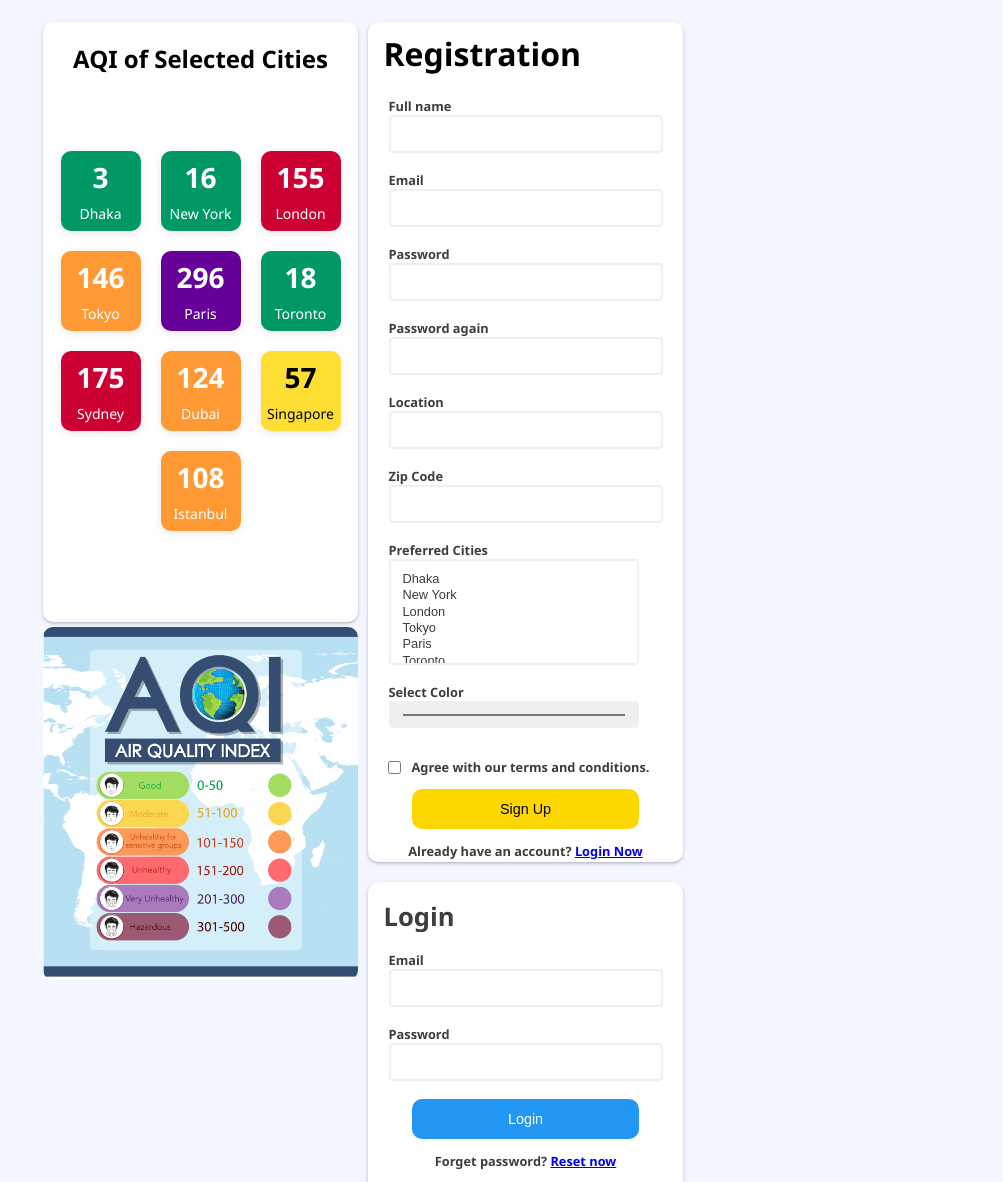
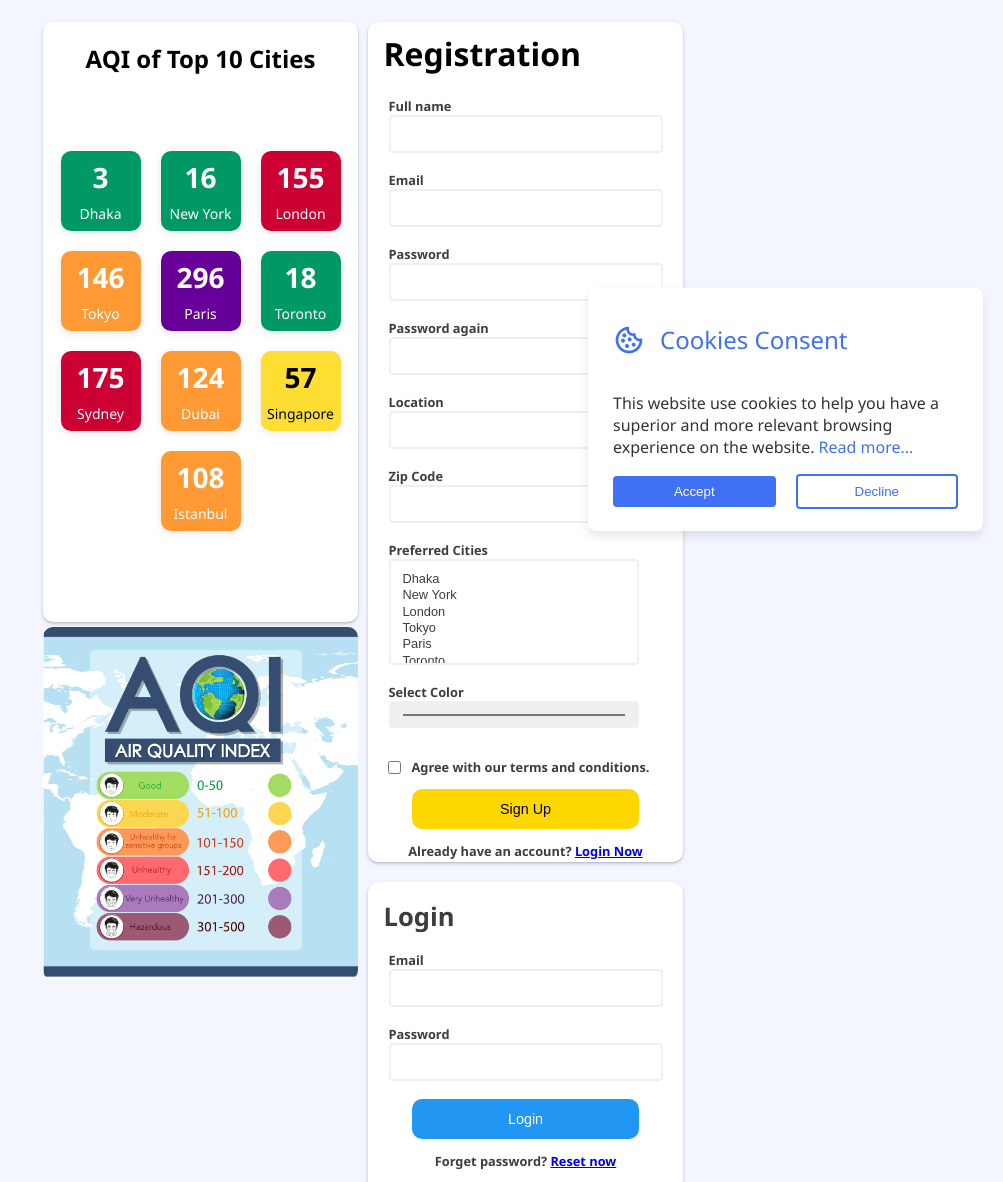
Before and after one commit to tasmim-tahsin/web_tech, a PHP site: page / in a window 1280 px wide. Shown: the part 259-1441 px from the top of the page, without its empty margins (277-1280 px from the left). Run offline with PHP 8.4, Linux system fonts and the light colour scheme.

Commit message:
cookie box added

```diff
--- a/JS/aqi.js
+++ b/JS/aqi.js
@@ -14,7 +14,7 @@ function getAQIColorClass(aqi) {
     const heading = document.getElementById('aqiHeading');
 
     container.innerHTML = '';
-    heading.innerHTML = 'AQI of Selected Cities';
+    heading.innerHTML = 'AQI of Top 10 Cities';
 
     cityList.forEach(city => {
         const aqi = Math.floor(Math.random() * 320);
--- /dev/null
+++ b/JS/cookie.js
@@ -0,0 +1,23 @@
+const cookieBox = document.querySelector(".wrapper"),
+  buttons = document.querySelectorAll(".button");
+
+const executeCodes = () => {
+  //if cookie contains codinglab it will be returned and below of this code will not run
+  if (document.cookie.includes("codinglab")) return;
+  cookieBox.classList.add("show");
+
+  buttons.forEach((button) => {
+    button.addEventListener("click", () => {
+      cookieBox.classList.remove("show");
+
+      //if button has acceptBtn id
+      if (button.id == "acceptBtn") {
+        //set cookies for 1 month. 60 = 1 min, 60 = 1 hours, 24 = 1 day, 30 = 30 days
+        document.cookie = "cookieBy= accepted; max-age=" + 60 * 60 * 24 * 30;
+      }
+    });
+  });
+};
+
+//executeCodes function will be called on webpage load
+window.addEventListener("load", executeCodes);
--- a/css/style.css
+++ b/css/style.css
@@ -8,6 +8,8 @@ body {
   /* background: #EEAECA; */
   /* background: radial-gradient(circle, rgba(238, 174, 202, 1) 0%, rgba(148, 187, 233, 1) 100%); */
   margin: 0;
+  padding: 0;
+  box-sizing: border-box;
 }
 header {
   text-align: center;
@@ -177,3 +179,76 @@ select {
   color: white;
   font-weight: 500;
 }
+
+/* Cookie */
+.wrapper {
+  position: fixed;
+  bottom: 10px;
+  right: -370px;
+  max-width: 345px;
+  width: 100%;
+  background: #fff;
+  border-radius: 8px;
+  padding: 15px 25px 22px;
+  transition: right 0.3s ease;
+  box-shadow: 0 5px 10px rgba(0, 0, 0, 0.1);
+}
+.wrapper.show {
+  right: 20px;
+}
+.wrapper header {
+  display: flex;
+  align-items: center;
+  column-gap: 15px;
+}
+header i {
+  color: #4070f4;
+  font-size: 32px;
+}
+header h2 {
+  color: #4070f4;
+  font-weight: 500;
+}
+.wrapper .data {
+  margin-top: 16px;
+}
+.wrapper .data p {
+  color: #333;
+  font-size: 16px;
+}
+.data p a {
+  color: #4070f4;
+  text-decoration: none;
+}
+.data p a:hover {
+  text-decoration: underline;
+}
+.wrapper .buttons {
+  margin-top: 16px;
+  width: 100%;
+  display: flex;
+  align-items: center;
+  justify-content: space-between;
+}
+.buttons .button {
+  border: none;
+  color: #fff;
+  padding: 8px 0;
+  border-radius: 4px;
+  background: #4070f4;
+  cursor: pointer;
+  width: calc(100% / 2 - 10px);
+  transition: all 0.2s ease;
+}
+.buttons #acceptBtn:hover {
+  background-color: #034bf1;
+}
+#declineBtn {
+  border: 2px solid #4070f4;
+  background-color: #fff;
+  color: #4070f4;
+}
+#declineBtn:hover {
+  background-color: #4070f4;
+  color: #fff;
+}
--- a/index.php
+++ b/index.php
@@ -15,6 +15,7 @@ $bgcolor = isset($_COOKIE['bgcolor']) ? $_COOKIE['bgcolor'] : '#f4f6ff'; // defa
     <link href="./output.css" rel="stylesheet">
     <link rel="stylesheet" href="./css/style.css">
     <link rel="stylesheet" href="./css/AQI.css">
+    <link href="https://unpkg.com/boxicons@2.1.2/css/boxicons.min.css" rel="stylesheet" />
     <style>
         body {
             margin: 0;
@@ -176,9 +177,27 @@ $bgcolor = isset($_COOKIE['bgcolor']) ? $_COOKIE['bgcolor'] : '#f4f6ff'; // defa
                 </div>
             </div>
         </div>
+        <!-- Accept Cookie -->
+        <div class="wrapper">
+      <header>
+        <i class="bx bx-cookie"></i>
+        <h2>Cookies Consent</h2>
+      </header>
+
+      <div class="data">
+        <p>This website use cookies to help you have a superior and more relevant browsing experience on the website. <a href="#"> Read more...</a></p>
+      </div>
+
+      <div class="buttons">
+        <button class="button" id="acceptBtn">Accept</button>
+        <button class="button" id="declineBtn">Decline</button>
+      </div>
+    </div>
     </main>
     <script src="./JS/form.js"></script>
     <script src="./JS/aqi.js"></script>
+    <script src="./JS/cookie.js" defer>
+    </script>
 </body>
 
 </html>
--- a/selectcities.php
+++ b/selectcities.php
@@ -64,7 +64,11 @@ mysqli_close($conn);
 
             echo '</div>';
             if (isset($_SESSION["fname"])) {
-                echo "Username: <b style=\"color:green\">" . $_SESSION["fname"] . "</b><br>";
+                echo "Full Name: <b style=\"color:green\">" . $_SESSION["fname"] . "</b><br>";
+            }
+            echo '</div>';
+            if (isset($_SESSION["email"])) {
+                echo "Email: <b style=\"color:green\">" . $_SESSION["email"] . "</b><br>";
             }
 
             ?>
```
Also changed, not shown: uploads/profile_pics/1748600943_messi.jpg (added).
